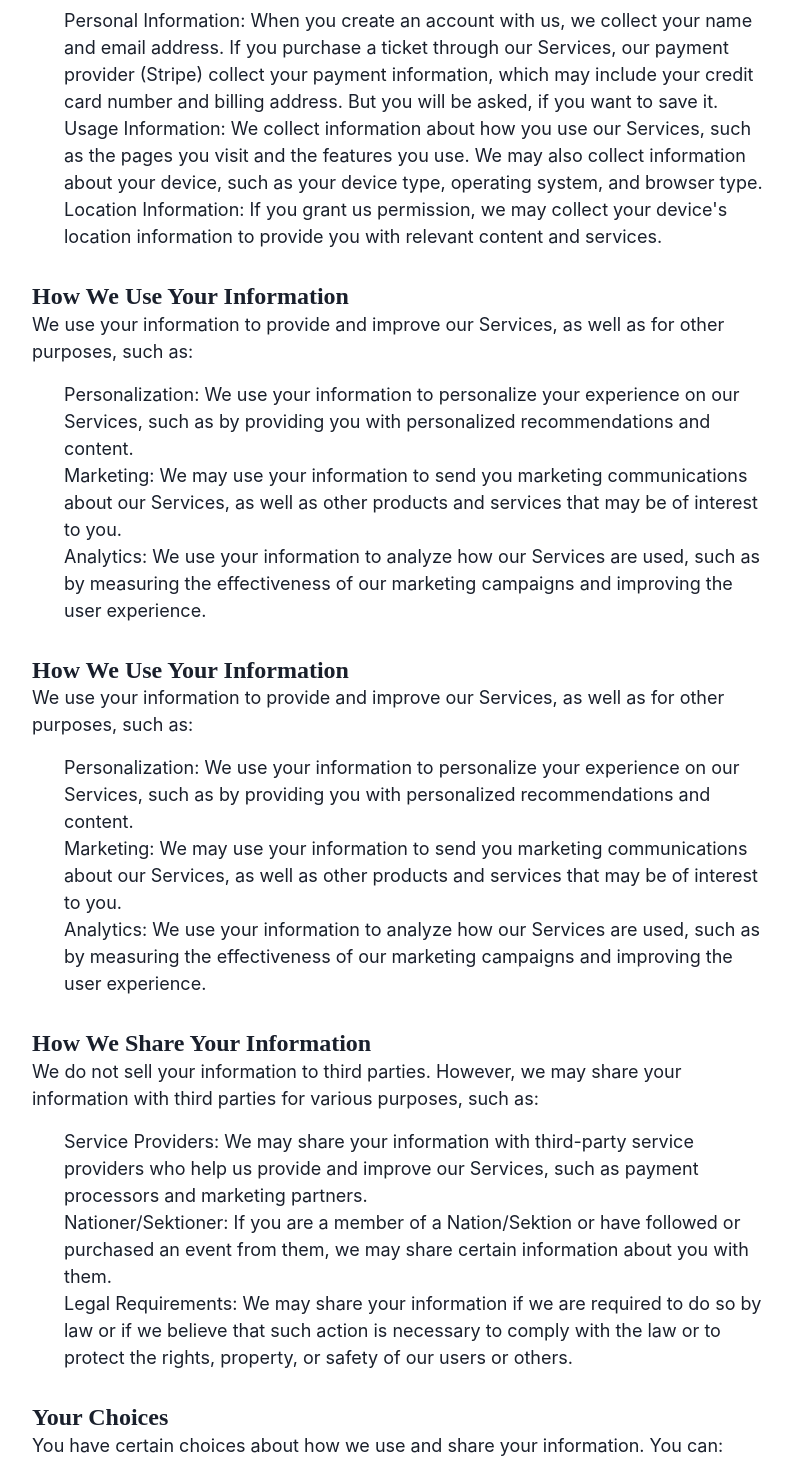
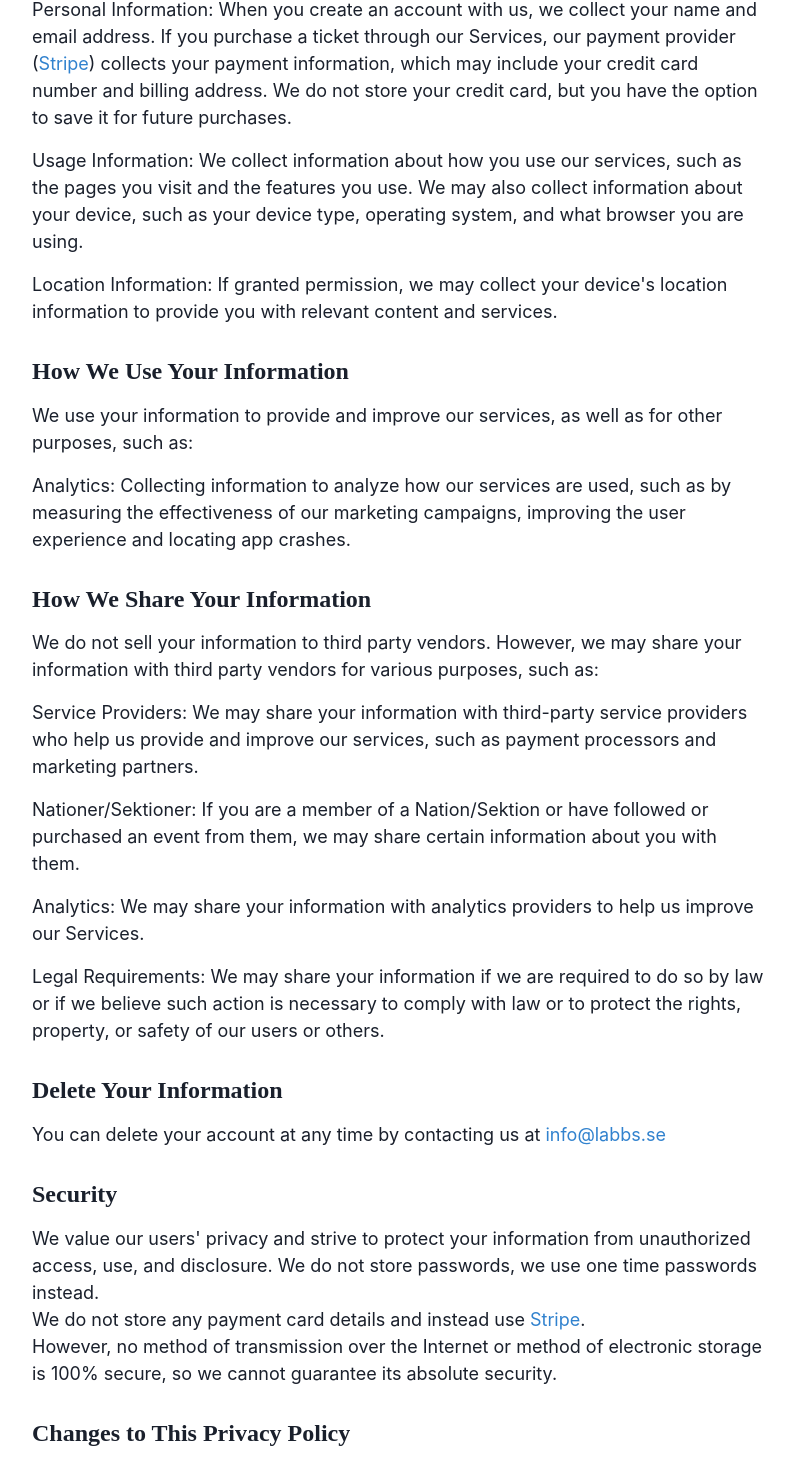
Before and after one commit to Lund-Ticket-System/website-old, a Next.js app: page /integritetspolicy in a window 1280 px wide. Shown: the part 461-1929 px from the top of the page, without its empty margins (240-1034 px from the left). Built offline with nearby package versions, Linux system fonts and the light colour scheme.

Commit message:
Some changes from arvid

```diff
--- a/pages/integritetspolicy.tsx
+++ b/pages/integritetspolicy.tsx
@@ -38,100 +38,71 @@ const PrivacyPolicy = () => (
       <Box>
         <Container maxW="container.md" py="1rem" fontSize="lg">
           <Text>
-            Privacy Policy for Lunds Akademiska Biljettbyrå (LABB) At LABB, we
-            are committed to protecting the privacy of our users. This Privacy
+            Privacy Policy for Lunds Akademiska Biljettbyrå (LABB). At LABB, we
+            are committed to protecting the privacy of our users. The Privacy
             Policy describes how we collect, use, and share information about
-            you when you use our website and mobile application (the
-            "Services").
+            you when you use our website and mobile application.
             <Heading as="h2" fontSize="2xl" mt="2rem">
               Information We Collect
             </Heading>
-            <Text>
-              We collect information about you when you use our Services. This
-              includes:
-            </Text>
-            <Box pl="2rem" mt="1rem">
+            <VStack mt="1rem" spacing="1rem" alignItems="left">
+              <Text>
+                We collect information when you use our services. This includes:
+              </Text>
               <Text>
                 Personal Information: When you create an account with us, we
                 collect your name and email address. If you purchase a ticket
-                through our Services, our payment provider (Stripe) collect your
-                payment information, which may include your credit card number
-                and billing address. But you will be asked, if you want to save
-                it.
+                through our Services, our payment provider (
+                <Text as="span" color="blue.500">
+                  <a href="https://stripe.com" target="_blank" rel="noreferrer">
+                    Stripe
+                  </a>
+                </Text>
+                ) collects your payment information, which may include your
+                credit card number and billing address. We do not store your
+                credit card, but you have the option to save it for future
+                purchases.
               </Text>
               <Text>
                 Usage Information: We collect information about how you use our
-                Services, such as the pages you visit and the features you use.
+                services, such as the pages you visit and the features you use.
                 We may also collect information about your device, such as your
-                device type, operating system, and browser type.
+                device type, operating system, and what browser you are using.
               </Text>
               <Text>
-                Location Information: If you grant us permission, we may collect
-                your device's location information to provide you with relevant
+                Location Information: If granted permission, we may collect your
+                device&apos;s location information to provide you with relevant
                 content and services.
               </Text>
-            </Box>
+            </VStack>
             <Heading as="h2" fontSize="2xl" mt="2rem">
               How We Use Your Information
             </Heading>
-            <Text>
-              We use your information to provide and improve our Services, as
-              well as for other purposes, such as:
-            </Text>
-            <Box pl="2rem" mt="1rem">
+            <VStack mt="1rem" spacing="1rem" alignItems="left">
               <Text>
-                Personalization: We use your information to personalize your
-                experience on our Services, such as by providing you with
-                personalized recommendations and content.
+                We use your information to provide and improve our services, as
+                well as for other purposes, such as:
               </Text>
               <Text>
-                Marketing: We may use your information to send you marketing
-                communications about our Services, as well as other products and
-                services that may be of interest to you.
+                Analytics: Collecting information to analyze how our services
+                are used, such as by measuring the effectiveness of our
+                marketing campaigns, improving the user experience and locating
+                app crashes.
               </Text>
-              <Text>
-                Analytics: We use your information to analyze how our Services
-                are used, such as by measuring the effectiveness of our
-                marketing campaigns and improving the user experience.
-              </Text>
-            </Box>
-            <Heading as="h2" fontSize="2xl" mt="2rem">
-              How We Use Your Information
-            </Heading>
-            <Text>
-              We use your information to provide and improve our Services, as
-              well as for other purposes, such as:
-            </Text>
-            <Box pl="2rem" mt="1rem">
-              <Text>
-                Personalization: We use your information to personalize your
-                experience on our Services, such as by providing you with
-                personalized recommendations and content.
-              </Text>
-              <Text>
-                Marketing: We may use your information to send you marketing
-                communications about our Services, as well as other products and
-                services that may be of interest to you.
-              </Text>
-              <Text>
-                Analytics: We use your information to analyze how our Services
-                are used, such as by measuring the effectiveness of our
-                marketing campaigns and improving the user experience.
-              </Text>
-            </Box>
+            </VStack>
             <Heading as="h2" fontSize="2xl" mt="2rem">
               How We Share Your Information
             </Heading>
-            <Text>
-              We do not sell your information to third parties. However, we may
-              share your information with third parties for various purposes,
-              such as:
-            </Text>
-            <Box pl="2rem" mt="1rem">
+            <VStack mt="1rem" spacing="1rem">
+              <Text>
+                We do not sell your information to third party vendors. However,
+                we may share your information with third party vendors for
+                various purposes, such as:
+              </Text>
               <Text>
                 Service Providers: We may share your information with
                 third-party service providers who help us provide and improve
-                our Services, such as payment processors and marketing partners.
+                our services, such as payment processors and marketing partners.
               </Text>
               <Text>
                 Nationer/Sektioner: If you are a member of a Nation/Sektion or
@@ -139,45 +110,44 @@ const PrivacyPolicy = () => (
                 certain information about you with them.
               </Text>
               <Text>
-                Legal Requirements: We may share your information if we are
-                required to do so by law or if we believe that such action is
-                necessary to comply with the law or to protect the rights,
-                property, or safety of our users or others.
-              </Text>
-            </Box>
-            <Heading as="h2" fontSize="2xl" mt="2rem">
-              Your Choices
-            </Heading>
-            <Text>
-              You have certain choices about how we use and share your
-              information. You can:
-            </Text>
-            <Box pl="2rem" mt="1rem">
-              <Text>
-                Control Location Information: You can control the collection of
-                location information by adjusting your device's location
-                settings.
+                Analytics: We may share your information with analytics
+                providers to help us improve our Services.
               </Text>
               <Text>
-                Delete Your Account: You can delete your account at any time by
-                contacting us or in the app when feature is available.
+                Legal Requirements: We may share your information if we are
+                required to do so by law or if we believe such action is
+                necessary to comply with law or to protect the rights, property,
+                or safety of our users or others.
               </Text>
+            </VStack>
+            <Heading as="h2" fontSize="2xl" mt="2rem">
+              Delete Your Information
+            </Heading>
+            <Box mt="1rem">
               <Text>
-                Analytics: We use your information to analyze how our Services
-                are used, such as by measuring the effectiveness of our
-                marketing campaigns and improving the user experience.
+                You can delete your account at any time by contacting us at{" "}
+                <Text as="span" color="blue.500">
+                  <a href="mailto:info@labbs.se">info@labbs.se</a>
+                </Text>
               </Text>
             </Box>
             <Heading as="h2" fontSize="2xl" mt="2rem">
               Security
             </Heading>
-            <Box pl="2rem" mt="1rem">
+            <Box mt="1rem">
               <Text>
-                We take reasonable measures to protect your information from
-                unauthorized access, use, and disclosure. We do not store
-                passwords; we use OTP. We also do not store payment card details
-                and instead use Stripe. We try to collect only the necessary
-                information.
+                We value our users&apos; privacy and strive to protect your
+                information from unauthorized access, use, and disclosure. We do
+                not store passwords, we use one time passwords instead.
+              </Text>
+              <Text>
+                We do not store any payment card details and instead use{" "}
+                <Text as="span" color="blue.500">
+                  <a href="https://stripe.com" target="_blank" rel="noreferrer">
+                    Stripe
+                  </a>
+                </Text>
+                .
               </Text>
               <Text>
                 However, no method of transmission over the Internet or method
@@ -188,7 +158,7 @@ const PrivacyPolicy = () => (
             <Heading as="h2" fontSize="2xl" mt="2rem">
               Changes to This Privacy Policy
             </Heading>
-            <Box pl="2rem" mt="1rem">
+            <Box mt="1rem">
               <Text>
                 We may update this Privacy Policy from time to time. If we make
                 material changes to this Privacy Policy, we will notify you by
@@ -199,13 +169,13 @@ const PrivacyPolicy = () => (
             <Heading as="h2" fontSize="2xl" mt="2rem">
               Contact Us
             </Heading>
-            <Box pl="2rem" mt="1rem">
+            <Box mt="1rem">
               <Text>
                 If you have any questions or concerns about this Privacy, please
-                contact us: <br />
-                <a href="mailto:info@labbs.se">
-                  <MdMail />
-                </a>
+                contact us at{" "}
+                <Text as="span" color="blue.500">
+                  <a href="mailto:info@labbs.se">info@labbs.se</a>
+                </Text>
               </Text>
             </Box>
           </Text>
```
